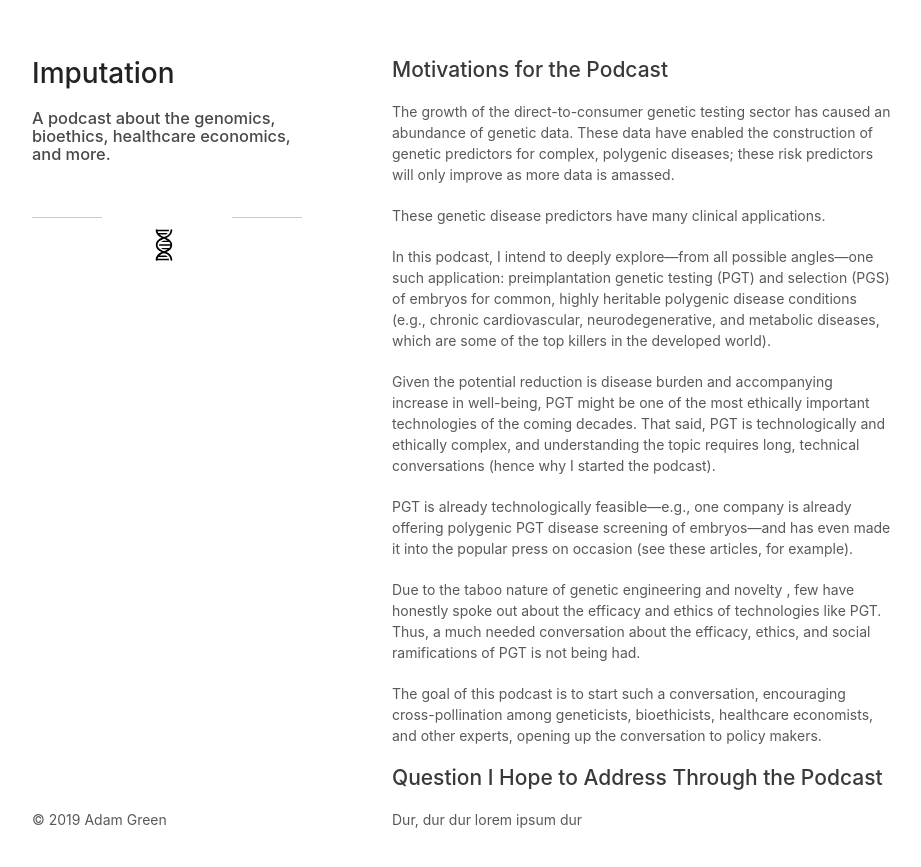
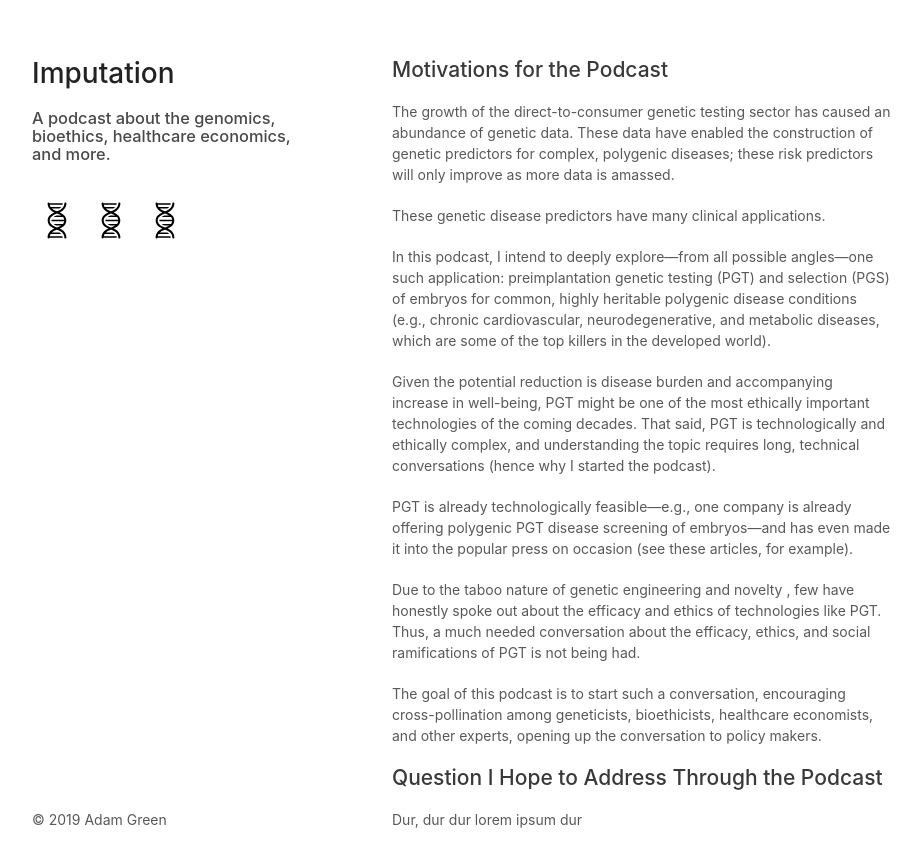
Before and after one commit to adamlgreen/adamlgreen.github.io, a Jekyll site: the page index.html, which Jekyll copies as it is, in a window 1280 px wide. Shown: the top 867 px of the page, without its empty margins (178-1099 px from the left). Built offline with Jekyll 4.4.1, drawn with Linux system fonts in a browser that asks for light colours.

Commit message:
Update index.html

```diff
--- a/index.html
+++ b/index.html
@@ -8,25 +8,10 @@
     <link rel="stylesheet" href="stylesheets/styles.css">
     <link rel="stylesheet" href="stylesheets/pygment_trac.css">
 	  <style>
-
-		  #logo {
-  width: 50px; /* Width of image */
-  padding: 40px; /* Creates space around the logo */
-  margin: 0 auto; /* Centers the logo */
-  background: white; /* Must be same as body */
-  position: relative; /* Brings the div above the header:after element */
-}
-		  #logo img {
-  display: block;
-}
-		  header:after {
-  content: '';
-  display: block;
-  width: 100%;
-  height: 1px;
-  background: #ccc;
-  margin-top: -90px; /* Negative margin up by half height of logo + half total top and bottom padding around logo */
-}
+	img {
+	width: 50px;
+		height: 75px;
+		  }
 	  </style>
     <meta name="viewport" content="width=device-width">
     <!--[if lt IE 9]>
@@ -38,10 +23,9 @@
       <header>
         	<h1>Imputation</h1>
         <h3>A podcast about the genomics, bioethics, healthcare economics, and more. </h3>
-
-	<div id="logo">
    		<img src="dna_icon.svg"/>
-  	</div>
+	      <img src="dna_icon.svg"/>
+	      <img src="dna_icon.svg"/>
       </header>
       <section>
         <h2>Motivations for the Podcast</h2>
```
